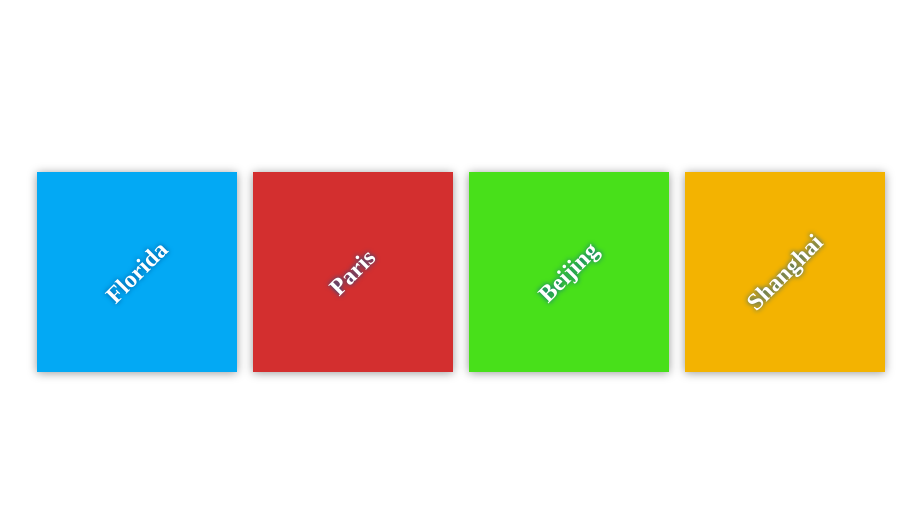
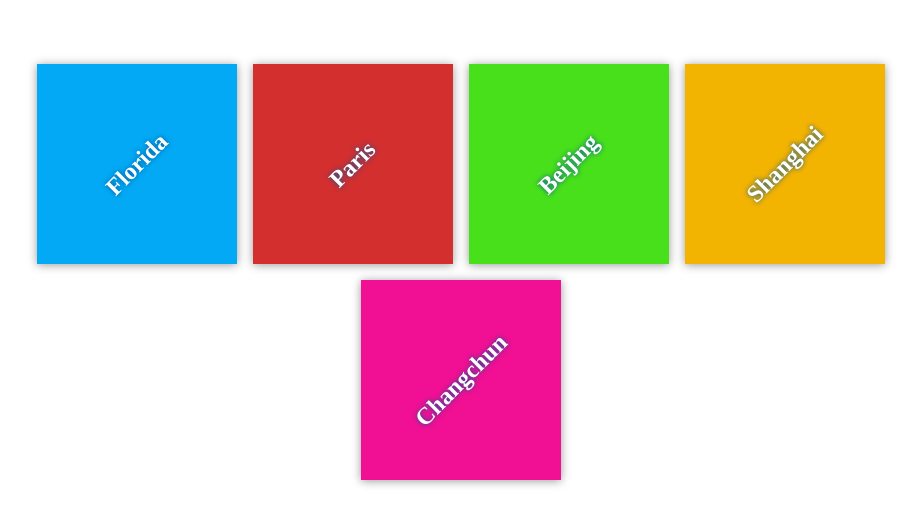
Before and after one commit to richardkalehoff/my-travel-plans, a plain HTML site: page index.html in a window 1280 px wide. Shown: the part 128-652 px from the top of the page, without its empty margins (179-1100 px from the left). Drawn offline with Linux system fonts and the light colour scheme.

Commit message:
Add a destinations to changchun

```diff
--- a/css/app.css
+++ b/css/app.css
@@ -66,3 +66,7 @@ h2 {
 #Shanghai {
     background-color: #f3b301;
 }
+
+#Changchun {
+    background-color: #f10f93;
+}
--- a/index.html
+++ b/index.html
@@ -25,6 +25,10 @@
             <div class="destination" id="Shanghai">
                 <h2>Shanghai</h2>
             </div>
+
+            <div class="destination" id="Changchun">
+                <h2>Changchun</h2>
+            </div>
         </div>
     </div>
 
```
